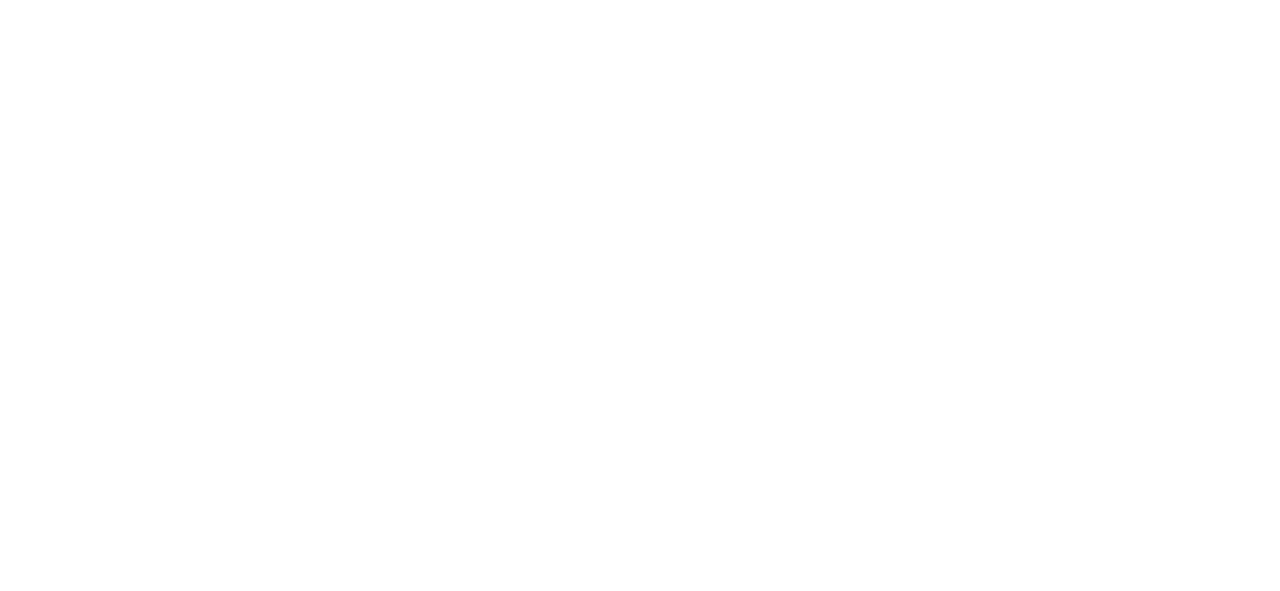
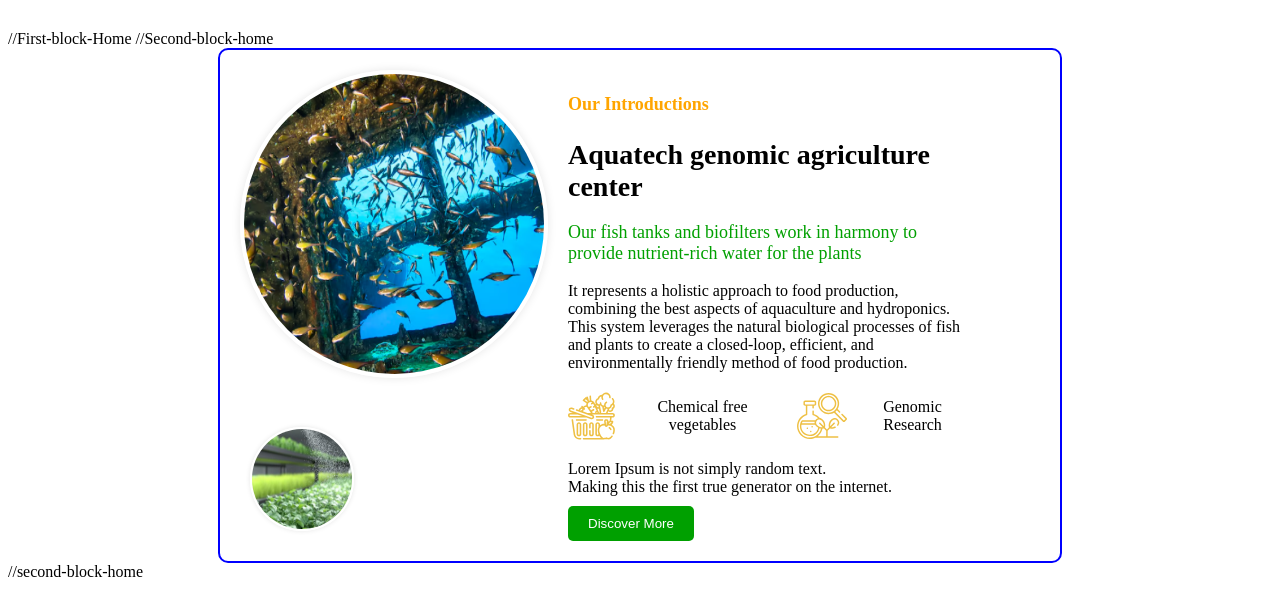
Before and after one commit to Surajbhatt03/AGAC, a React (Vite) app in the folder AGAC/: page / in a window 1280 px wide. Shown: the part 885-1476 px from the top of the page. Before the commit the page ends 963 px from the top, so only its background shows below. Built offline with nearby package versions, Linux system fonts and the light colour scheme.

Commit message:
Created second block of home page with styling

```diff
--- a/AGAC/package.json
+++ b/AGAC/package.json
@@ -21,6 +21,6 @@
     "eslint-plugin-react": "^7.34.2",
     "eslint-plugin-react-hooks": "^4.6.2",
     "eslint-plugin-react-refresh": "^0.4.7",
-    "vite": "^5.3.1"
+    "vite": "^5.3.3"
   }
 }
--- a/AGAC/src/App.css
+++ b/AGAC/src/App.css
@@ -1,3 +1,4 @@
+*.first-block-home{
 .container {
   max-width: 1200px;
   margin: 0 auto;
@@ -91,3 +92,96 @@
   background-size: cover;
   height: 300px;
 }
+}
+
+/* Second block Home Css*/
+*.second-block-home{
+.container {
+  display: flex;
+  border: 2px solid #00f;
+  padding: 20px;
+  border-radius: 10px;
+  max-width: 800px;
+  margin: 0 auto;
+}
+
+.imageContainer {
+  position: relative;
+  margin-right: 20px;
+}
+
+.mainImage {
+  width: 300px;
+  height: 300px;
+  border-radius: 50%;
+  border: 4px solid white;
+  box-shadow: 0 0 10px rgba(0, 0, 0, 0.1);
+}
+
+.subImage {
+  width: 100px;
+  height: 100px;
+  border-radius: 50%;
+  border: 2px solid white;
+  position: absolute;
+  bottom: 10px;
+  left: 10px;
+  box-shadow: 0 0 5px rgba(0, 0, 0, 0.1);
+}
+
+.textContainer {
+  max-width: 400px;
+}
+
+.introduction {
+  color: #FFA500;
+  font-size: 18px;
+}
+
+.title {
+  font-size: 28px;
+  font-weight: bold;
+}
+
+.subtitle {
+  font-size: 18px;
+  color: #00A000;
+}
+
+.description {
+  font-size: 16px;
+  margin: 10px 0;
+}
+
+.features {
+  display: flex;
+  gap: 20px;
+  margin: 10px 0;
+}
+
+.featureItem {
+  display: flex;
+  align-items: center;
+  gap: 10px;
+}
+
+.featureIcon {
+  width: 50px;
+  height: 50px;
+}
+
+.list {
+  list-style-type: none;
+  padding: 0;
+  margin: 10px 0;
+}
+
+.button {
+  padding: 10px 20px;
+  background-color: #00A000;
+  color: white;
+  border: none;
+  border-radius: 5px;
+  cursor: pointer;
+}
+}
--- a/AGAC/src/App.jsx
+++ b/AGAC/src/App.jsx
@@ -3,6 +3,8 @@
 
 function App() {
   return (
+    //First-block-Home
+    <div class="first-block-home">
     <div className="container">
       <header className="header">
         <div className="logo">Logo</div>
@@ -38,7 +40,7 @@
           <div className="features-grid">
             <div className="feature">
               <h3>Sustainable Practices</h3>
-              <img src="sustainable-practices.jpg" alt="Sustainable Practices" />
+              <img src="./images/home2.png" alt="Sustainable Practices" />
             </div>
             <div className="feature">
               <h3>Automated Monitoring System</h3>
@@ -50,7 +52,63 @@
             </div>
           </div>
         </section>
-      </main>
+        </main>
+        </div>
+        //First-block-Home
+
+
+         //Second-block-home
+           <div class="second-block-home">
+           <div className="container">
+      <div className="imageContainer">
+        <img
+          src="./images/home5.png"
+          alt="Fish Tank"
+          className="mainImage"
+        />
+        <img
+          src="./images/home6.png"
+          alt="Plants"
+          className="subImage"
+        />
+      </div>
+      <div className="textContainer">
+        <h4 className="introduction">Our Introductions</h4>
+        <h1 className="title">Aquatech genomic agriculture center</h1>
+        <p className="subtitle">
+          Our fish tanks and biofilters work in harmony to provide nutrient-rich water for the plants
+        </p>
+        <p className="description">
+          It represents a holistic approach to food production, combining the best aspects of aquaculture and hydroponics. This system leverages the natural biological processes of fish and plants to create a closed-loop, efficient, and environmentally friendly method of food production.
+        </p>
+        <div className="features">
+          <div className="featureItem">
+            <img
+              src="./images/VegetableInBasketIcon.svg"
+              alt="Chemical Free"
+              className="featureIcon"
+            />
+            <p>Chemical free vegetables</p>
+          </div>
+          <div className="featureItem">
+            <img
+              src="./images/ResearchIcon.svg"
+              alt="Genomic Research"
+              className="featureIcon"
+            />
+            <p>Genomic Research</p>
+          </div>
+        </div>
+        <ul className="list">
+          <li>Lorem Ipsum is not simply random text.</li>
+          <li>Making this the first true generator on the internet.</li>
+        </ul>
+        <button className="button">Discover More</button>
+      </div>
+    </div>
+           </div>
+        //second-block-home
+
       <footer className="footer">
         {/* Footer content */}
       </footer>
```
Also changed, not shown: 1 other file (tests, documents, lock files or other folders).
